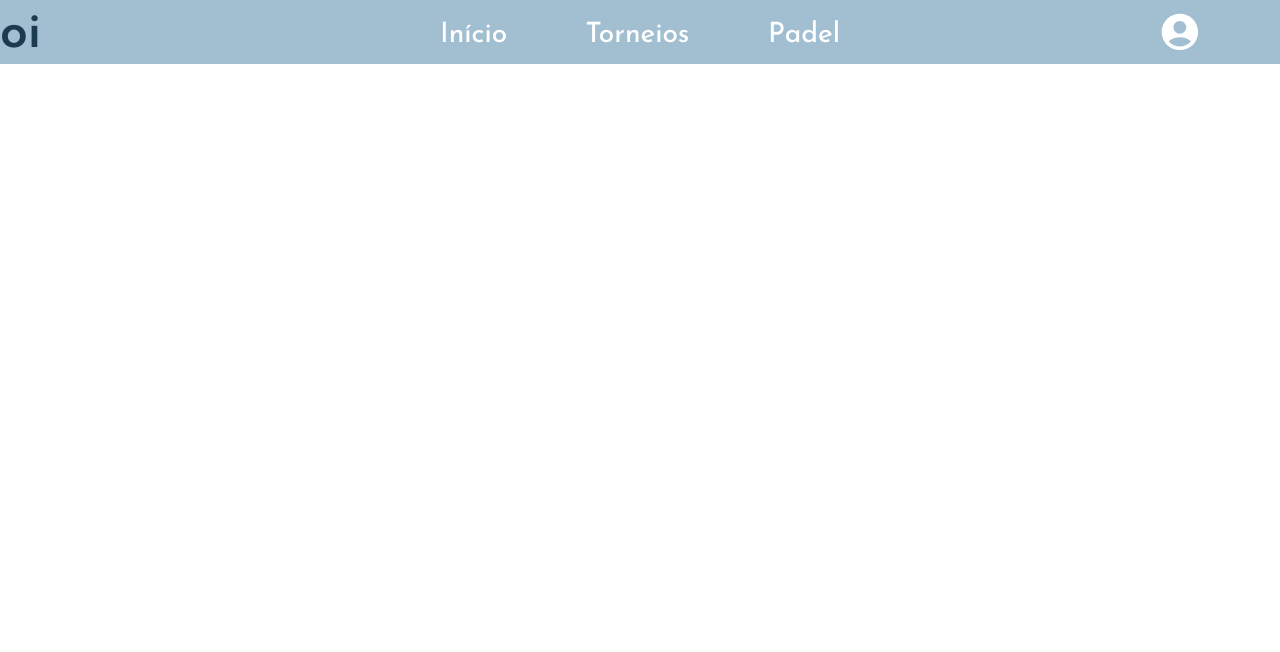
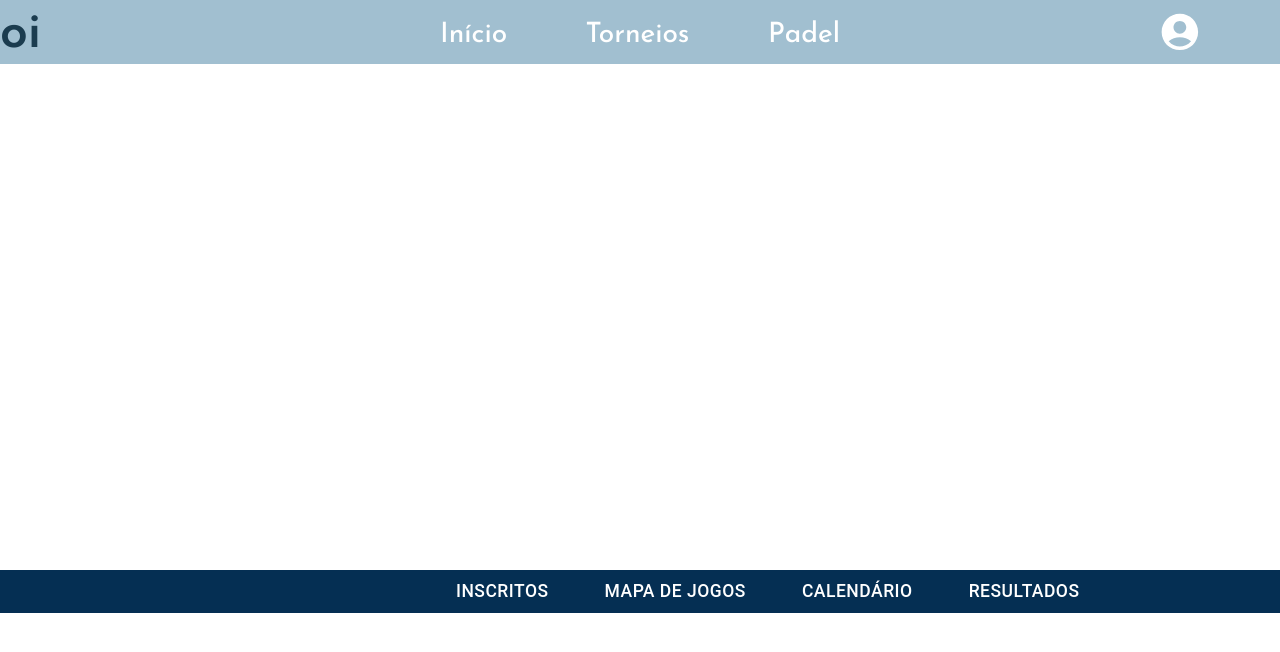
Before and after one commit to PMS-Padel/frontend, a React (Create React App) app: page /torneio-page in a window 1280 px wide. Shown: the top 652 px of the page. Built offline with nearby package versions, Linux system fonts and the light colour scheme; the HTML template or start-up script is replaced by a standard one.

Commit message:
second navbar

```diff
--- a/src/pages/pageTourney.js
+++ b/src/pages/pageTourney.js
@@ -8,6 +8,7 @@ import axiosConfig from "../axiosConfig";
 import {Navigate} from "react-router-dom";
 import TourneyRow from "../components/tourney/TourneyRow";
 import NavBarAdmin from "../components/general/NavBarAdmin";
+import {Button, Grid, InputAdornment} from "@mui/material";
 
 export default class TourneyPage extends Component {
 
@@ -64,6 +65,12 @@ export default class TourneyPage extends Component {
                     <NavBar storedAuth={this.props.storedAuth} logoutAccount={this.props.logoutAccount} isAdmin={(this.state.user.role === 'admin')} goToAdminMenu={this.setTrueGoToAdminMenu}/>}
 
             <h1>oi</h1>
+            <div style={{backgroundColor:'#052F53', position:'relative', top:'25rem', }}>
+            <Button style={{ color:'white', position:'relative', marginLeft:'35%'}}>Inscritos</Button>
+            <Button style={{ color:'white', position:'relative', marginLeft:'2rem'}}>Mapa de jogos</Button>
+            <Button style={{ color:'white', position:'relative', marginLeft:'2rem'}}>Calendário</Button>
+            <Button style={{ color:'white', position:'relative', marginLeft:'2rem'}}>Resultados</Button>
+            </div>
             </>
         )
     }
```
